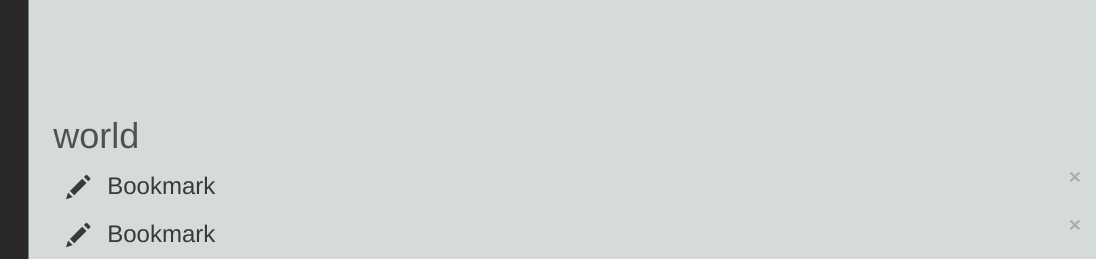
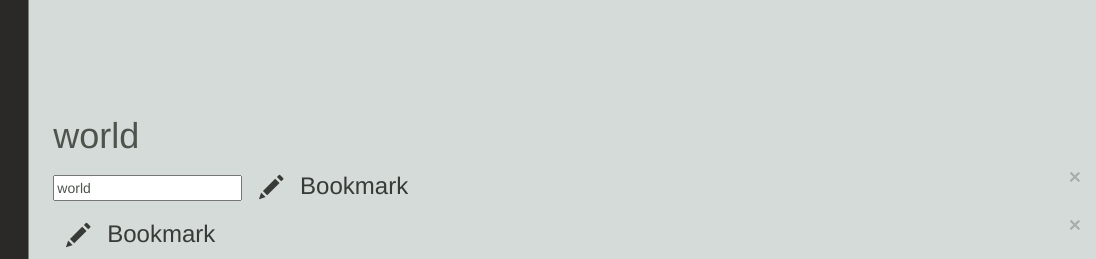
Before and after one commit to StephanMusgrave/Eggly, a plain HTML site: page index.html in a window 1280 px wide. Shown: the top 259 px of the page, 184-1280 px from the left. Drawn offline with nearby package versions, Linux system fonts and the light colour scheme.

Commit message:
Bootstrapping

```diff
--- a/index.html
+++ b/index.html
@@ -25,6 +25,7 @@
                 <div class="col-sm-9 col-sm-offset-3 col-md-10 col-md-offset-2 main">
                     <div ng-init="hello='world'">
                         <h1>{{hello}}</h1>
+                        <input type="text" ng-model="hello"/>
                         <button type="button" class="close">&times;</button>
                         <button type="button" class="btn btn-link"><span class="glyphicon glyphicon-pencil"></span></button>
                         <a href="#" target="_blank">Bookmark</a>
```
